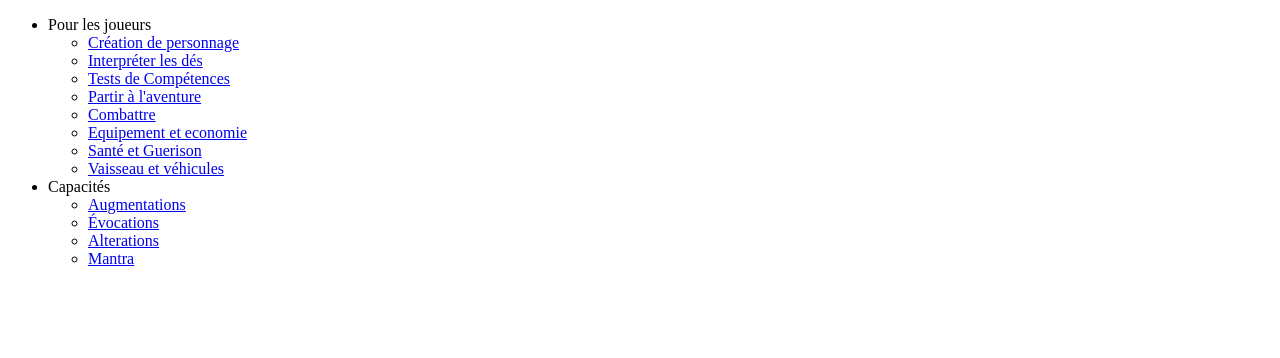
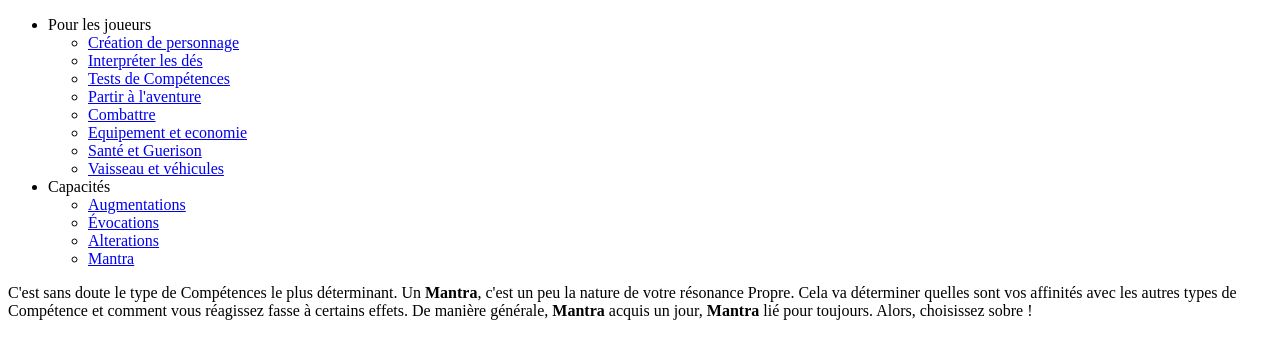
Before and after one commit to Cauchyzor/namtar-rules.bootstrap, a website: page src/mantra.html in a window 1280 px wide. Drawn offline with nearby package versions, Linux system fonts and the light colour scheme.

Commit message:
init mantra

```diff
--- a/src/mantra.html
+++ b/src/mantra.html
@@ -36,7 +36,16 @@
         </ul>
       </nav>
     </aside>
-    <main></main>
+    <main>
+      <p>
+        C&#39;est sans doute le type de Compétences le plus déterminant. Un
+        <strong>Mantra</strong>, c&#39;est un peu la nature de votre résonance
+        Propre. Cela va déterminer quelles sont vos affinités avec les autres
+        types de Compétence et comment vous réagissez fasse à certains effets.
+        De manière générale, <strong>Mantra</strong> acquis un jour,
+        <strong>Mantra</strong> lié pour toujours. Alors, choisissez sobre !
+      </p>
+    </main>
   </body>
   <script
     src="https://cdn.jsdelivr.net/npm/bootstrap@5.1.3/dist/js/bootstrap.bundle.min.js"
```
